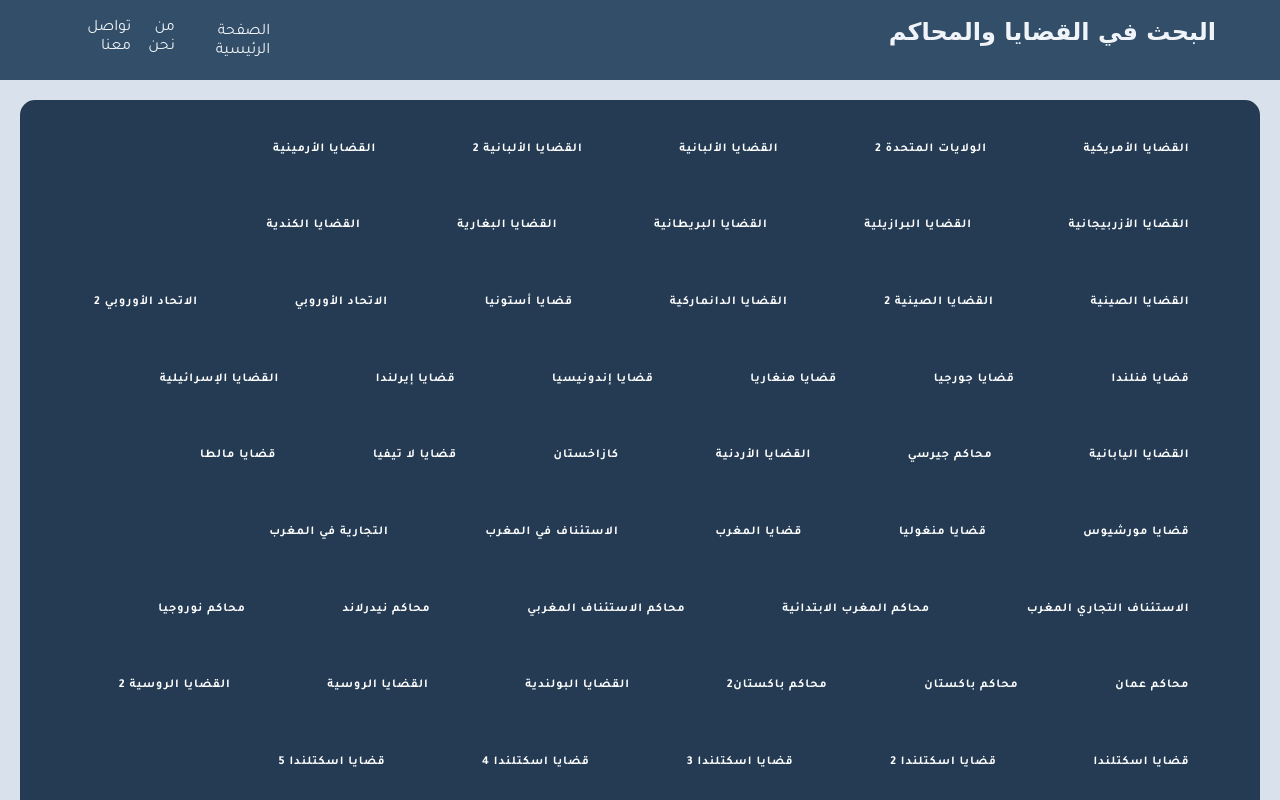
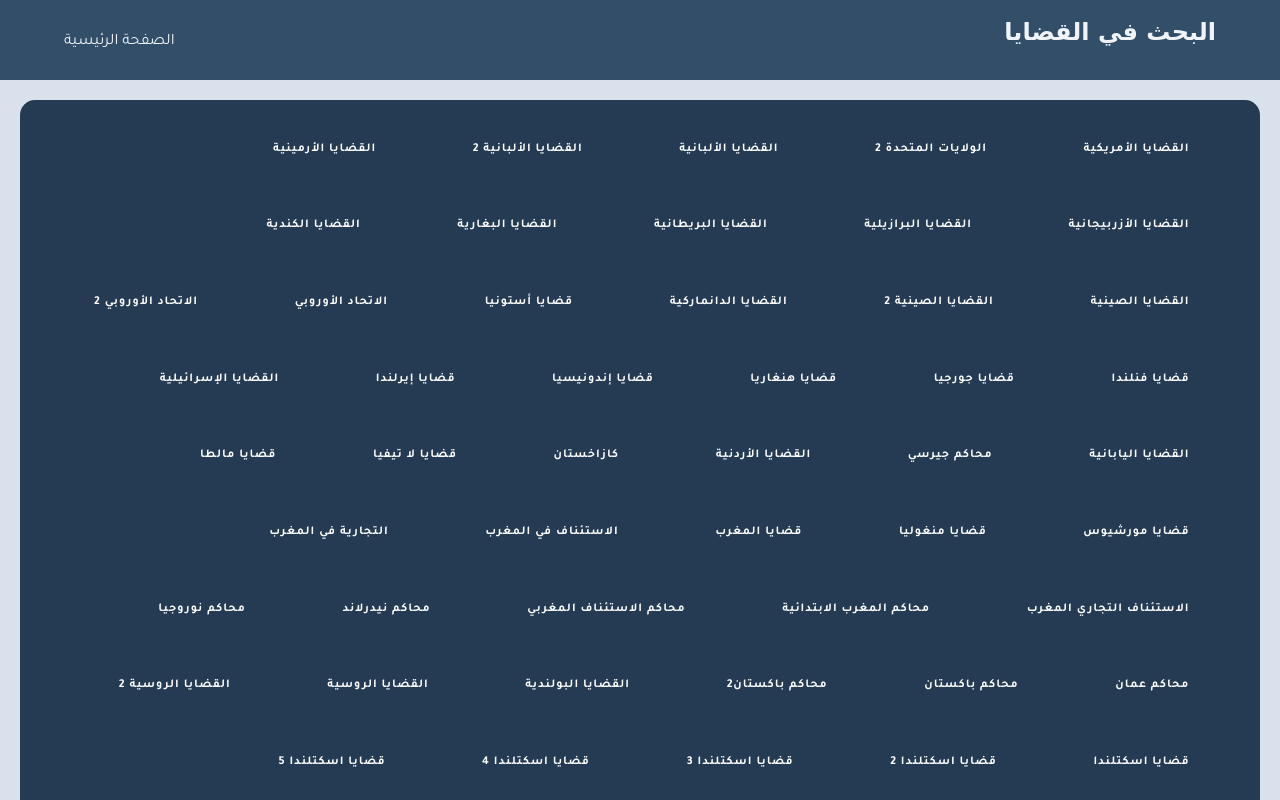
Before and after one commit to Open-Source-Handbook/Search-tools, a plain HTML site: page hot1.html in a window 1280 px wide. Shown: the top 800 px of the page. Drawn offline with Linux system fonts and the light colour scheme; a web font is replaced by a local one.

Commit message:
تحديث

```diff
--- a/hot1.html
+++ b/hot1.html
@@ -14,22 +14,19 @@
 		 crossorigin="anonymous" />
 		<title>دليل المصادر المفتوحة</title>
 
-	</head>
-
 	<body>
 		<div class="container">
 			<div class="nav-container">
 				<nav>
 					<h3>
-						<a href="./index.html" class="logo"> البحث في القضايا والمحاكم
+						<a href="./index.html" class="logo"> البحث في القضايا
 					</h3>
           <ul>
             <li><a href="./index.html">الصفحة الرئيسية</a></li>
-            <li><a href="#aboutus">من نحن</a></li>
-            <li><a href="#contactus">تواصل معنا</a></li>
           </ul>
 				</nav>
 			</div>
+
 
 			<div class="shehata-btn">
 				<a  <a href="https://www.judyrecords.com/" class="shehata-btn">القضايا الأمريكية</a>
```
Also changed, not shown: hot.html (+0 -2 lines), hot3.html (+0 -2 lines), hot4.html (+5 -7 lines).
